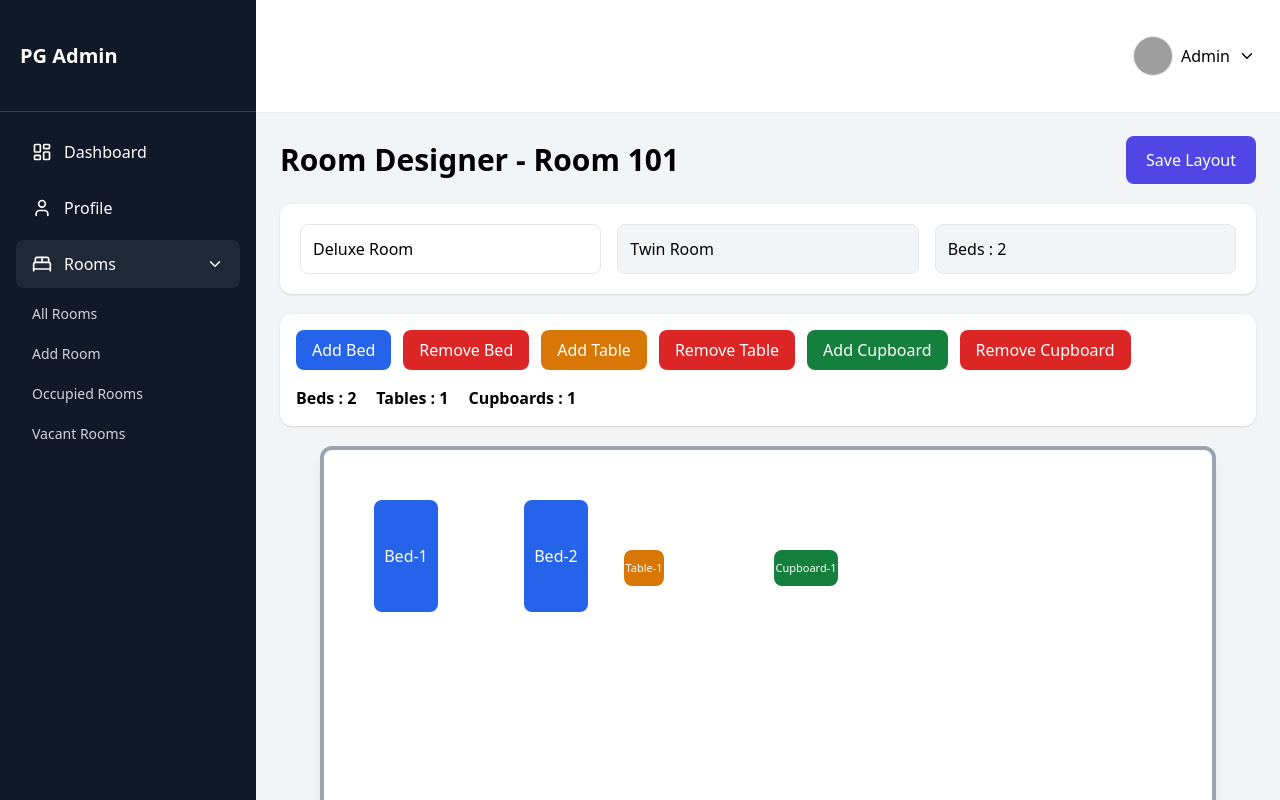
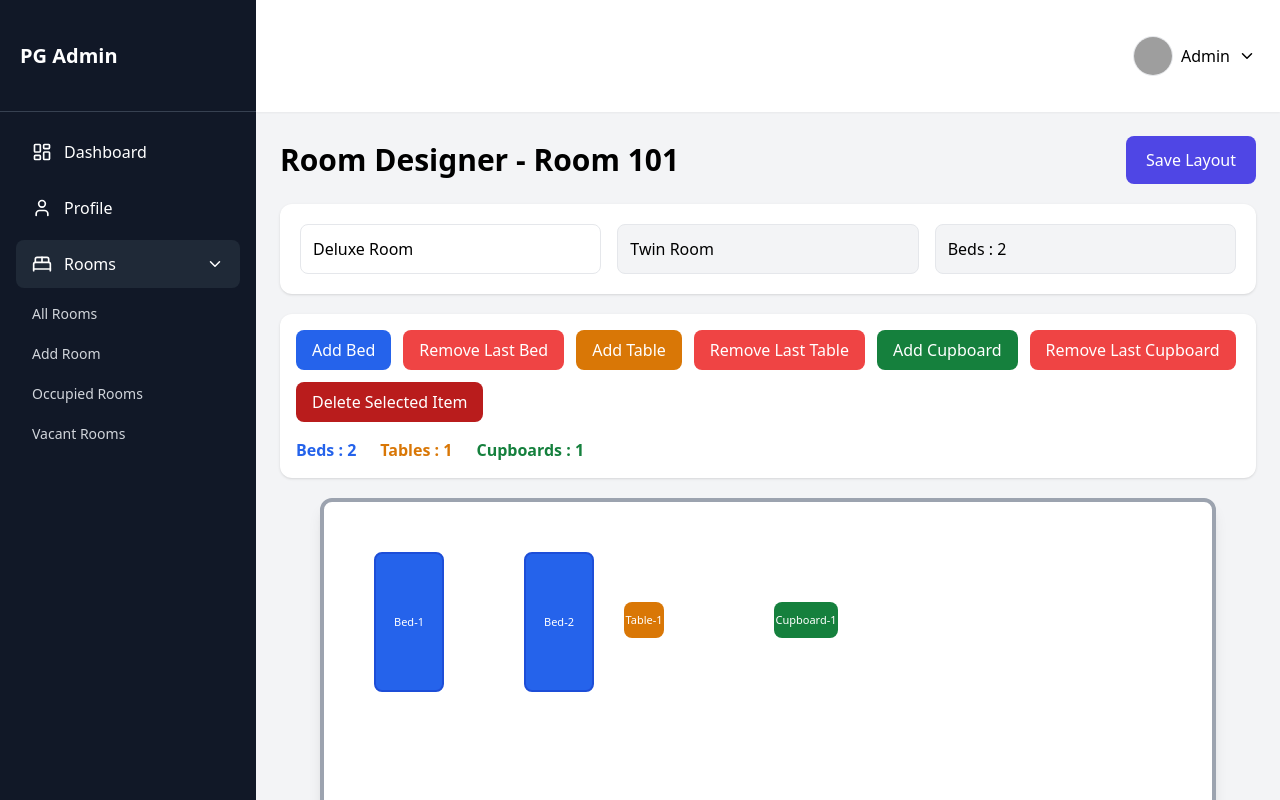
Before and after one commit to chavdavimaln/pg, a React (Create React App) app in the folder pgadmin/: page /rooms/designer/1 in a window 1280 px wide. Shown: the top 800 px of the page. Built offline with nearby package versions, Linux system fonts and the light colour scheme; grey boxes are pictures that could not be loaded.

Commit message:
update the design

```diff
--- a/pgadmin/src/Components/Rooms/BedItem.jsx
+++ b/pgadmin/src/Components/Rooms/BedItem.jsx
@@ -2,13 +2,16 @@
 import React, { useRef } from "react";
 import Draggable from "react-draggable";
 
-const BedItem = ({ item, onDrag }) => {
+const BedItem = ({ item, onDrag, selected, onSelect }) => {
 
     const nodeRef = useRef(null);
 
     return (
         <Draggable nodeRef={nodeRef} bounds="parent" defaultPosition={{ x: item.x, y: item.y }} onStop={(e, data) => onDrag(item.id, data.x, data.y)}>
-            <div ref={nodeRef} className="absolute w-13 h-16 bg-blue-600 text-white rounded-lg flex items-center justify-center cursor-move">
+            {/* <div ref={nodeRef} onClick={onSelect} className={`absolute w-13 h-16 rounded-lg flex items-center justify-center cursor-move ${selected ? 'bg-blue-800' : 'bg-blue-600'} text-white`}>
+                {item.label}
+            </div> */}
+            <div  ref={nodeRef} onClick={onSelect} className={`absolute w-[50px] sm:w-[60px] md:w-[70px] h-[140px] bg-blue-600 text-white text-[11px] rounded-lg flex items-center justify-center cursor-move border-2 ${selected ? "border-red-500" : "border-blue-700" }`}>
                 {item.label}
             </div>
         </Draggable>
--- a/pgadmin/src/Components/Rooms/CupboardItem.jsx
+++ b/pgadmin/src/Components/Rooms/CupboardItem.jsx
@@ -2,13 +2,13 @@
 import React, { useRef } from "react";
 import Draggable from "react-draggable";
 
-const CupboardItem = ({ item, onDrag }) => {
+const CupboardItem = ({ item, onDrag, selected, onSelect }) => {
 
     const nodeRef = useRef(null);
 
     return (
         <Draggable nodeRef={nodeRef} bounds="parent" defaultPosition={{ x: item.x, y: item.y }} onStop={(e, data) => onDrag(item.id, data.x, data.y)}>
-            <div ref={nodeRef} className="absolute w-13 h-9 bg-green-700 text-white text-[11px] rounded-lg flex items-center justify-center cursor-move">
+            <div ref={nodeRef} onClick={onSelect} className={`absolute w-13 h-9 bg-green-700 text-white text-[11px] rounded-lg flex items-center justify-center cursor-move ${selected ? "border-2 border-red-500" : "border-green-800"}`}>
                 {item.label}
             </div>
         </Draggable>
--- a/pgadmin/src/Components/Rooms/RoomCanvas.jsx
+++ b/pgadmin/src/Components/Rooms/RoomCanvas.jsx
@@ -8,6 +8,8 @@ const RoomCanvas = ({
     beds,
     tables,
     cupboards,
+    selectedItem,
+    setSelectedItem,
     updateBedPosition,
     updateTablePosition,
     updateCupboardPosition
@@ -16,13 +18,13 @@ const RoomCanvas = ({
         <div className="flex justify-center">
             <div className="relative w-full max-w-4xl aspect-[4/3] bg-white border-4 border-gray-400 rounded-xl overflow-hidden shadow-lg">
                 {beds.map(item => (
-                    <BedItem key={item.id} item={item} onDrag={updateBedPosition} />
+                    <BedItem key={item.id} item={item} selected={selectedItem?.id === item.id} onSelect={() =>setSelectedItem({ ...item, type: "bed"})} onDrag={updateBedPosition} />
                 ))}
                 {tables.map(item => (
-                    <TableItem key={item.id} item={item} onDrag={updateTablePosition} />
+                    <TableItem key={item.id} item={item} selected={selectedItem?.id === item.id} onSelect={() =>setSelectedItem({ ...item, type: "table"})} onDrag={updateTablePosition} />
                 ))}
                 {cupboards.map(item => (
-                    <CupboardItem key={item.id} item={item} onDrag={updateCupboardPosition} />
+                    <CupboardItem key={item.id} item={item} selected={selectedItem?.id === item.id} onSelect={() =>setSelectedItem({ ...item, type: "cupboard"})} onDrag={updateCupboardPosition} />
                 ))}
             </div>
         </div>
--- a/pgadmin/src/Components/Rooms/RoomToolbar.jsx
+++ b/pgadmin/src/Components/Rooms/RoomToolbar.jsx
@@ -1,37 +1,69 @@
-// pgadmin/src/Components/Rooms/RoomToolbar.jsx
 import React from "react";
 
-const RoomToolbar = ({ addBed, removeBed, addTable, removeTable, addCupboard, removeCupboard, bedCount, tableCount, cupboardCount }) => {
+const RoomToolbar = ({
+    addBed,
+    removeBed,
+    addTable,
+    removeTable,
+    addCupboard,
+    removeCupboard,
+    deleteSelectedItem,
+    bedCount,
+    tableCount,
+    cupboardCount
+}) => {
 
     return (
         <div className="bg-white rounded-xl shadow p-4">
 
             <div className="flex flex-wrap gap-3">
-                <button onClick={addBed} disabled={bedCount >= 6} className="px-4 py-2 bg-blue-600 text-white rounded-lg">
+
+                <button onClick={addBed} disabled={bedCount >= 6} className="px-4 py-2 bg-blue-600 text-white rounded-lg hover:bg-blue-700">
                     Add Bed
                 </button>
-                <button onClick={removeBed} disabled={bedCount <= 1} className="px-4 py-2 bg-red-600 text-white rounded-lg">
-                    Remove Bed
+
+                <button onClick={removeBed} disabled={bedCount <= 1} className="px-4 py-2 bg-red-500 text-white rounded-lg hover:bg-red-600">
+                    Remove Last Bed
                 </button>
-                <button onClick={addTable} className="px-4 py-2 bg-amber-600 text-white rounded-lg">
+
+                <button onClick={addTable} className="px-4 py-2 bg-amber-600 text-white rounded-lg hover:bg-amber-700">
                     Add Table
                 </button>
-                <button onClick={removeTable} disabled={tableCount <= 0} className="px-4 py-2 bg-red-600 text-white rounded-lg">
-                    Remove Table
+
+                <button onClick={removeTable} disabled={tableCount <= 0} className="px-4 py-2 bg-red-500 text-white rounded-lg hover:bg-red-600">
+                    Remove Last Table
                 </button>
-                <button onClick={addCupboard} className="px-4 py-2 bg-green-700 text-white rounded-lg">
+
+                <button onClick={addCupboard} className="px-4 py-2 bg-green-700 text-white rounded-lg hover:bg-green-800">
                     Add Cupboard
                 </button>
-                <button onClick={removeCupboard} disabled={cupboardCount <= 0} className="px-4 py-2 bg-red-600 text-white rounded-lg">
-                    Remove Cupboard
+
+                <button onClick={removeCupboard} disabled={cupboardCount <= 0} className="px-4 py-2 bg-red-500 text-white rounded-lg hover:bg-red-600">
+                    Remove Last Cupboard
                 </button>
+
+                <button onClick={deleteSelectedItem} className="px-4 py-2 bg-red-700 text-white rounded-lg hover:bg-red-800">
+                    Delete Selected Item
+                </button>
+
             </div>
 
-            <div className="mt-4 flex flex-wrap gap-5 font-semibold">
-                <span>Beds : {bedCount}</span>
-                <span>Tables : {tableCount}</span>
-                <span>Cupboards : {cupboardCount}</span>
+            <div className="mt-4 flex flex-wrap gap-6 text-sm md:text-base font-semibold">
+
+                <span className="text-blue-600">
+                    Beds : {bedCount}
+                </span>
+
+                <span className="text-amber-600">
+                    Tables : {tableCount}
+                </span>
+
+                <span className="text-green-700">
+                    Cupboards : {cupboardCount}
+                </span>
+
             </div>
+
         </div>
     );
 };
--- a/pgadmin/src/Components/Rooms/TableItem.jsx
+++ b/pgadmin/src/Components/Rooms/TableItem.jsx
@@ -2,15 +2,13 @@
 import React, { useRef } from "react";
 import Draggable from "react-draggable";
 
-const TableItem = ({ item, onDrag }) => {
+const TableItem = ({ item, onDrag, selected, onSelect }) => {
 
     const nodeRef = useRef(null);
 
     return (
         <Draggable nodeRef={nodeRef} bounds="parent" defaultPosition={{ x: item.x, y: item.y }} onStop={(e, data) => onDrag(item.id, data.x, data.y)}>
-            <div ref={nodeRef} className="absolute w-10 h-9 bg-amber-600 text-white text-[11px] rounded-lg flex items-center justify-center cursor-move">
-                {item.label}
-            </div>
+            <div ref={nodeRef} onClick={onSelect} className={`absolute w-10 h-9 bg-amber-600 text-white text-[11px] rounded-lg flex items-center justify-center cursor-move ${selected ? "border-2 border-red-500" : "border-amber-800"}`}> {item.label} </div>
         </Draggable>
     );
 };
--- a/pgadmin/src/Pages/Rooms/RoomDesigner.jsx
+++ b/pgadmin/src/Pages/Rooms/RoomDesigner.jsx
@@ -22,43 +22,8 @@ const RoomDesigner = () => {
     const [beds, setBeds] = useState([]);
     const [tables, setTables] = useState([]);
     const [cupboards, setCupboards] = useState([]);
-    // useEffect(() => {
+    const [selectedItem, setSelectedItem] = useState(null);
 
-    //     const saved = localStorage.getItem(`room-layout-${id}`);
-    //     if (saved) {
-    //         const layout = JSON.parse(saved);
-    //         setRoomName(layout.roomName);
-    //         setBeds(layout.beds || []);
-    //         setTables(layout.tables || []);
-    //         setCupboards(layout.cupboards || []);
-    //     } else {
-    //         setRoomName(roomData?.roomName || "");
-    //         // setBeds(roomData?.beds || []);
-    //         setBeds(
-    //             (roomData?.beds || []).map((bed, index) => ({
-    //                 ...bed,
-    //                 label: `Bed-${index + 1}`
-    //             }))
-    //         );
-    //         setTables([
-    //             {
-    //                 id: "table-1",
-    //                 label: "Table-1",
-    //                 x: 300,
-    //                 y: 100
-    //             }
-    //         ]);
-
-    //         setCupboards([
-    //             {
-    //                 id: "cupboard-1",
-    //                 label: "Cupboard-1",
-    //                 x: 450,
-    //                 y: 100
-    //             }
-    //         ]);
-    //     }
-    // }, [id, roomData]);
 
     useEffect(() => {
 
@@ -211,6 +176,61 @@ const RoomDesigner = () => {
         setCupboards(updatedCupboards);
     };
 
+    const deleteSelectedItem = () => {
+
+        if (!selectedItem) {
+            alert("Please select an item first");
+            return;
+        }
+
+        const confirmDelete = window.confirm(
+            `Delete ${selectedItem.label} ?`
+        );
+
+        if (!confirmDelete) return;
+
+        if (selectedItem.type === "bed") {
+
+            const updatedBeds =
+                beds
+                    .filter(item => item.id !== selectedItem.id)
+                    .map((item, index) => ({
+                        ...item,
+                        label: `Bed-${index + 1}`
+                    }));
+
+            setBeds(updatedBeds);
+        }
+
+        if (selectedItem.type === "table") {
+
+            const updatedTables =
+                tables
+                    .filter(item => item.id !== selectedItem.id)
+                    .map((item, index) => ({
+                        ...item,
+                        label: `Table-${index + 1}`
+                    }));
+
+            setTables(updatedTables);
+        }
+
+        if (selectedItem.type === "cupboard") {
+
+            const updatedCupboards =
+                cupboards
+                    .filter(item => item.id !== selectedItem.id)
+                    .map((item, index) => ({
+                        ...item,
+                        label: `Cupboard-${index + 1}`
+                    }));
+
+            setCupboards(updatedCupboards);
+        }
+
+        setSelectedItem(null);
+    };
+
     const updateBedPosition = (id, x, y) => {
 
         setBeds(
@@ -280,6 +300,7 @@ const RoomDesigner = () => {
                         <input type="text" value={`Beds : ${beds.length}`} readOnly className="border rounded-lg p-3 bg-gray-100" />
                     </div>
                 </div>
+
                 <RoomToolbar
                     addBed={addBed}
                     removeBed={removeBed}
@@ -287,19 +308,22 @@ const RoomDesigner = () => {
                     removeTable={removeTable}
                     addCupboard={addCupboard}
                     removeCupboard={removeCupboard}
+                    deleteSelectedItem={deleteSelectedItem}
                     bedCount={beds.length}
                     tableCount={tables.length}
                     cupboardCount={cupboards.length}
                 />
-
                 <RoomCanvas
                     beds={beds}
                     tables={tables}
                     cupboards={cupboards}
+                    selectedItem={selectedItem}
+                    setSelectedItem={setSelectedItem}
                     updateBedPosition={updateBedPosition}
                     updateTablePosition={updateTablePosition}
                     updateCupboardPosition={updateCupboardPosition}
                 />
+
             </div>
         </AdminLayout>
     );
```
Also changed, not shown: pgadmin/src/Components/Rooms/RoomForm.jsx (+60 -16 lines).
